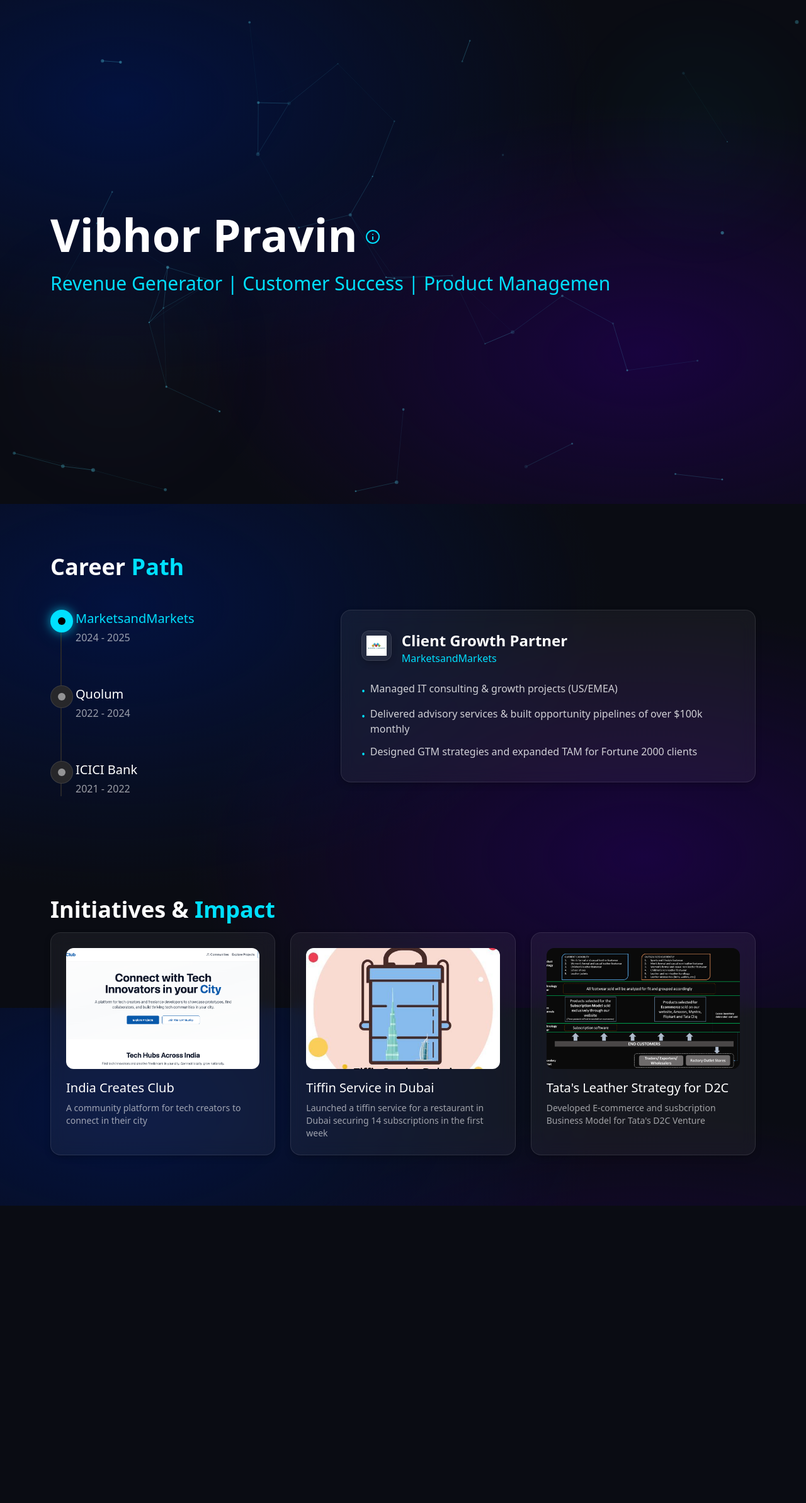
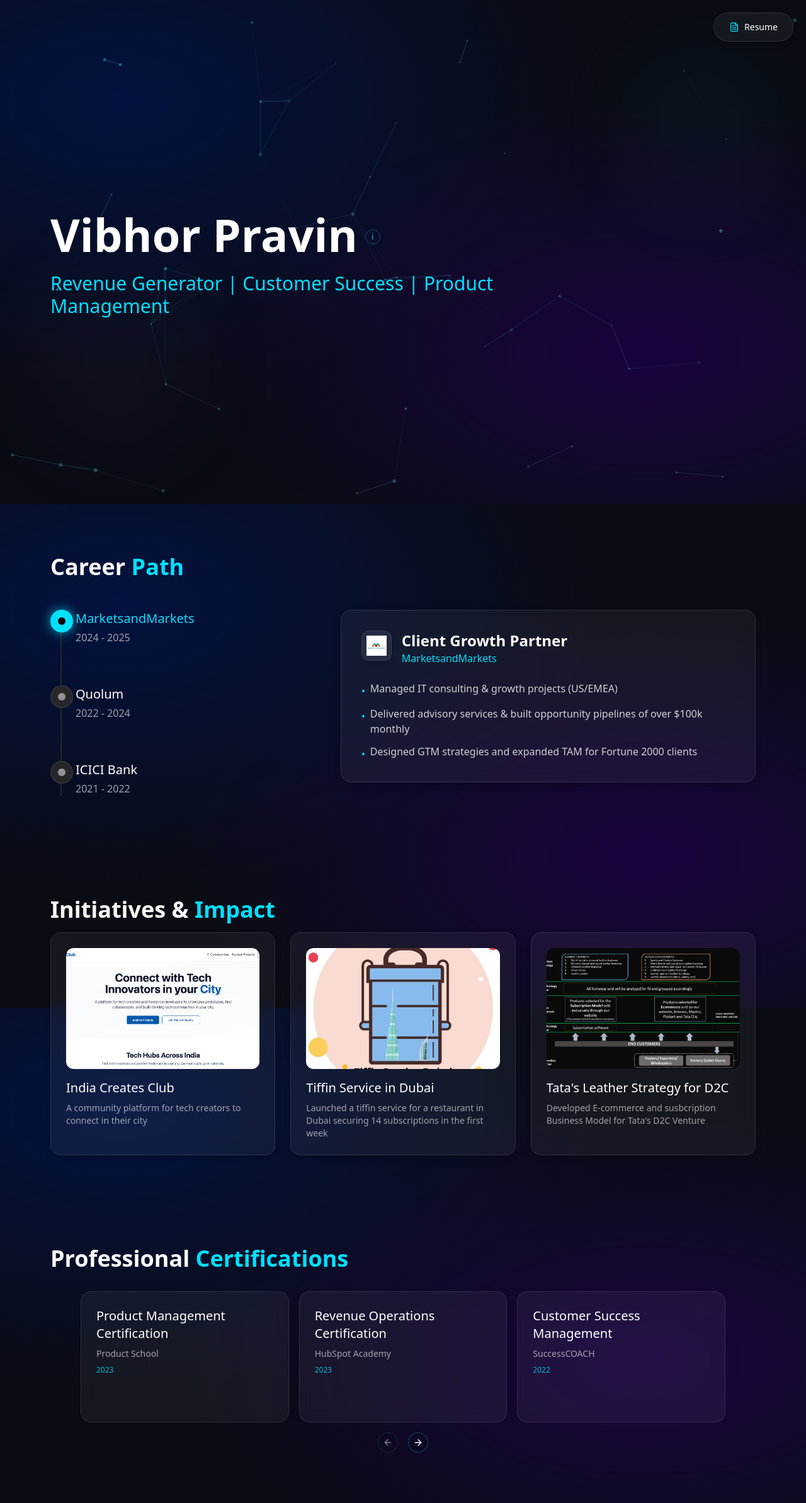
Before and after one commit to pravinvibhor/vibhorpravin, a React (Vite) app: page / in a window 1280 px wide. Shown: the whole page at 63% size. Before the commit the page ends 1914 px from the top, so only its background shows below. Built offline with nearby package versions, Linux system fonts and the light colour scheme.

Commit message:
Implement the plan
Implement the changes as per the plan.

```diff
--- /dev/null
+++ b/src/components/CertificationsSection.tsx
@@ -0,0 +1,105 @@
+
+import React, { useState } from "react";
+import { motion } from "framer-motion";
+import {
+  Carousel,
+  CarouselContent,
+  CarouselItem,
+  CarouselNext,
+  CarouselPrevious,
+} from "@/components/ui/carousel";
+import { Card, CardContent } from "@/components/ui/card";
+
+interface Certification {
+  id: number;
+  name: string;
+  organization: string;
+  date: string;
+  logo?: string;
+}
+
+const CertificationsSection: React.FC = () => {
+  const certifications: Certification[] = [
+    {
+      id: 1,
+      name: "Product Management Certification",
+      organization: "Product School",
+      date: "2023"
+    },
+    {
+      id: 2,
+      name: "Revenue Operations Certification",
+      organization: "HubSpot Academy",
+      date: "2023"
+    },
+    {
+      id: 3,
+      name: "Customer Success Management",
+      organization: "SuccessCOACH",
+      date: "2022"
+    },
+    {
+      id: 4,
+      name: "Digital Marketing Specialist",
+      organization: "Google Digital Garage",
+      date: "2022"
+    },
+    {
+      id: 5,
+      name: "Data Analytics Fundamentals",
+      organization: "IBM",
+      date: "2021"
+    }
+  ];
+
+  return (
+    <section className="py-16 px-4 md:px-10 lg:px-20" id="certifications">
+      <div className="max-w-7xl mx-auto">
+        <motion.div
+          initial={{ opacity: 0, y: 20 }}
+          whileInView={{ opacity: 1, y: 0 }}
+          viewport={{ once: true }}
+          transition={{ duration: 0.6 }}
+        >
+          <h2 className="text-3xl md:text-4xl font-bold mb-8 text-white">
+            Professional <span className="text-neon">Certifications</span>
+          </h2>
+        </motion.div>
+
+        <Carousel className="w-full max-w-5xl mx-auto">
+          <CarouselContent className="-ml-4">
+            {certifications.map((cert, index) => (
+              <CarouselItem key={cert.id} className="pl-4 md:basis-1/2 lg:basis-1/3">
+                <motion.div
+                  initial={{ opacity: 0, y: 20 }}
+                  whileInView={{ opacity: 1, y: 0 }}
+                  viewport={{ once: true }}
+                  transition={{ delay: index * 0.1, duration: 0.5 }}
+                >
+                  <Card className="glass-card h-52 flex flex-col justify-center hover:neon-glow transition-all duration-300">
+                    <CardContent className="p-6 flex flex-col justify-between h-full">
+                      {cert.logo && (
+                        <img src={cert.logo} alt={cert.organization} className="h-10 mb-4 object-contain" />
+                      )}
+                      <div>
+                        <h3 className="text-xl font-medium mb-2 text-white">{cert.name}</h3>
+                        <p className="text-white/60 text-sm">{cert.organization}</p>
+                        <p className="text-neon/80 text-xs mt-2">{cert.date}</p>
+                      </div>
+                    </CardContent>
+                  </Card>
+                </motion.div>
+              </CarouselItem>
+            ))}
+          </CarouselContent>
+          <div className="flex justify-center items-center gap-4 mt-8">
+            <CarouselPrevious className="relative static left-0 right-0 bg-background/10 border-neon/30 hover:bg-neon/20 text-white" />
+            <CarouselNext className="relative static left-0 right-0 bg-background/10 border-neon/30 hover:bg-neon/20 text-white" />
+          </div>
+        </Carousel>
+      </div>
+    </section>
+  );
+};
+
+export default CertificationsSection;
--- a/src/components/HeroSection.tsx
+++ b/src/components/HeroSection.tsx
@@ -2,10 +2,10 @@
 import React, { useState, useEffect } from "react";
 import { motion } from "framer-motion";
 import { HoverCard, HoverCardTrigger, HoverCardContent } from "@/components/ui/hover-card";
-import { Info } from "lucide-react";
 
 const HeroSection: React.FC = () => {
   const [displayText, setDisplayText] = useState("");
+  const [isHoverCardOpen, setIsHoverCardOpen] = useState(false);
   const fullText = "Revenue Generator | Customer Success | Product Management";
 
   useEffect(() => {
@@ -21,6 +21,20 @@ const HeroSection: React.FC = () => {
     return () => clearInterval(timer);
   }, []);
 
+  // Close hover card on click outside
+  useEffect(() => {
+    const handleClickOutside = () => {
+      if (isHoverCardOpen) {
+        setIsHoverCardOpen(false);
+      }
+    };
+
+    document.addEventListener("mousedown", handleClickOutside);
+    return () => {
+      document.removeEventListener("mousedown", handleClickOutside);
+    };
+  }, [isHoverCardOpen]);
+
   return (
     <section className="min-h-screen flex flex-col justify-center px-4 md:px-10 lg:px-20 relative">
       <motion.div
@@ -33,10 +47,12 @@ const HeroSection: React.FC = () => {
           <h1 className="text-4xl md:text-6xl lg:text-7xl font-bold text-white">
             Vibhor Pravin
           </h1>
-          <HoverCard>
+          <HoverCard open={isHoverCardOpen} onOpenChange={setIsHoverCardOpen}>
             <HoverCardTrigger asChild>
               <button className="mt-2">
-                <Info className="w-6 h-6 text-neon hover:text-neon/80 transition-colors" />
+                <div className="w-6 h-6 text-neon hover:text-neon/80 transition-colors flex items-center justify-center rounded-full border border-neon/30">
+                  <span className="text-xs font-medium">i</span>
+                </div>
               </button>
             </HoverCardTrigger>
             <HoverCardContent className="w-80 glass border-neon/20" side="right">
@@ -70,6 +86,27 @@ const HeroSection: React.FC = () => {
         transition={{ delay: 0.8, duration: 1.5 }}
         className="absolute bottom-20 left-10 w-72 h-72 rounded-full bg-neon-purple/5 blur-[100px] animate-pulse"
       />
+
+      {/* Floating Resume Button */}
+      <motion.a
+        href="/resume.pdf"
+        download="Vibhor_Pravin_Resume.pdf"
+        initial={{ opacity: 0, y: -20 }}
+        animate={{ opacity: 1, y: 0 }}
+        transition={{ delay: 1, duration: 0.6 }}
+        className="glass px-6 py-3 rounded-full text-white text-sm fixed top-5 right-5 hover:glass-hover transition-all duration-300 z-50 flex items-center gap-2"
+        whileHover={{ scale: 1.05 }}
+        whileTap={{ scale: 0.98 }}
+      >
+        <svg xmlns="http://www.w3.org/2000/svg" width="16" height="16" viewBox="0 0 24 24" fill="none" stroke="currentColor" strokeWidth="2" strokeLinecap="round" strokeLinejoin="round" className="text-neon">
+          <path d="M14 2H6a2 2 0 0 0-2 2v16a2 2 0 0 0 2 2h12a2 2 0 0 0 2-2V8z"></path>
+          <polyline points="14 2 14 8 20 8"></polyline>
+          <line x1="16" y1="13" x2="8" y2="13"></line>
+          <line x1="16" y1="17" x2="8" y2="17"></line>
+          <polyline points="10 9 9 9 8 9"></polyline>
+        </svg>
+        Resume
+      </motion.a>
     </section>
   );
 };
--- a/src/pages/Index.tsx
+++ b/src/pages/Index.tsx
@@ -4,6 +4,7 @@ import ParticlesBackground from "../components/ParticlesBackground";
 import HeroSection from "../components/HeroSection";
 import ExperienceTimeline from "../components/ExperienceTimeline";
 import ProjectsShowcase from "../components/ProjectsShowcase";
+import CertificationsSection from "../components/CertificationsSection";
 
 const Index = () => {
   return (
@@ -12,6 +13,7 @@ const Index = () => {
       <HeroSection />
       <ExperienceTimeline />
       <ProjectsShowcase />
+      <CertificationsSection />
     </div>
   );
 };
```
